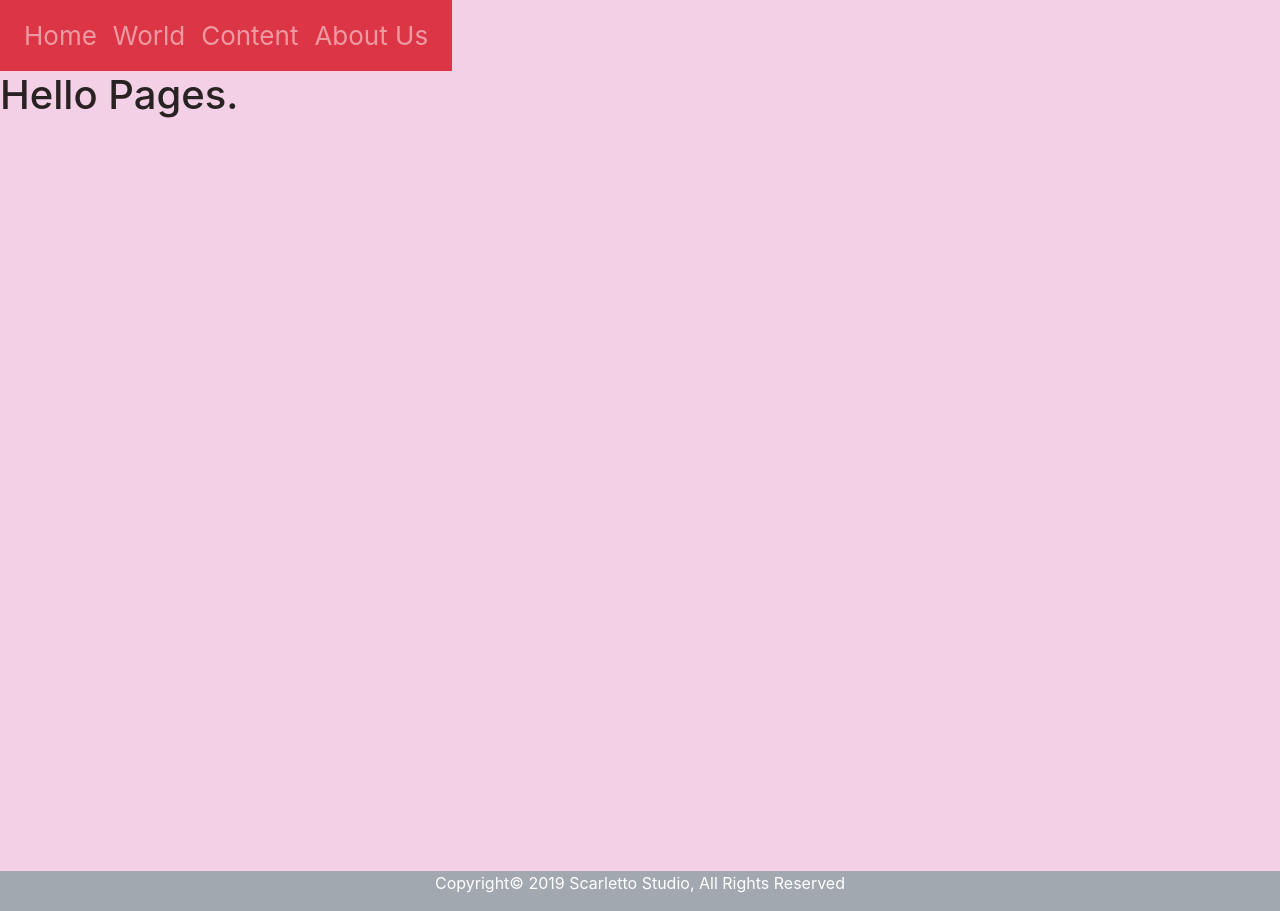
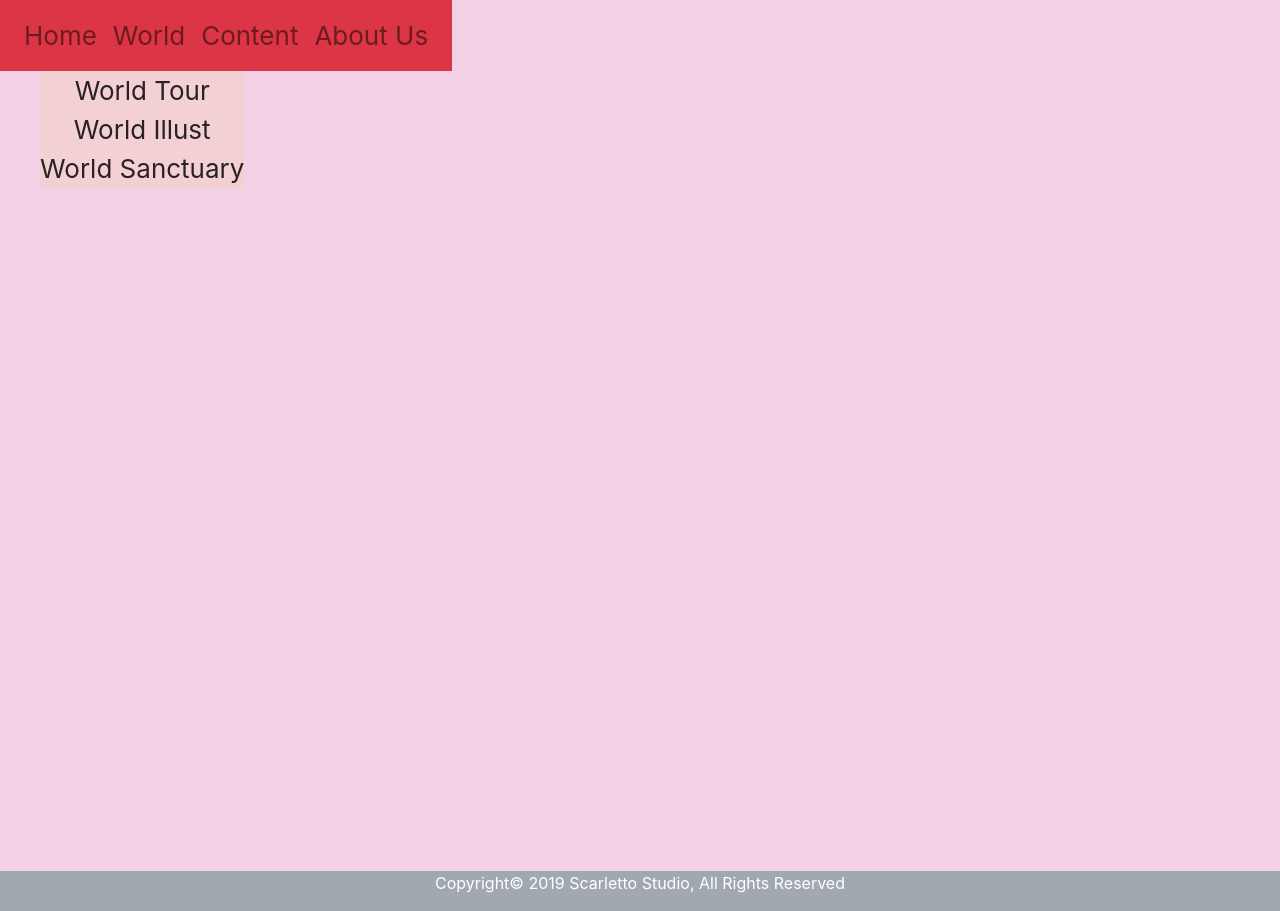
Before and after one commit to Scarletto-Studio/GeneralWorld, a React (Create React App) app: page /world in a window 1280 px wide. Built offline with nearby package versions, Linux system fonts and the light colour scheme.

Commit message:
Add Method to Button by Handling Function.

```diff
--- a/src/components/button.jsx
+++ b/src/components/button.jsx
@@ -1,21 +1,21 @@
 import React, { Component } from "react";
 import Button from "react-bootstrap/Button";
 
+const alertok = () => {
+    alert("Hello Baifern.")
+}
+
 const Buttonna = () => (
-  <div>
+  <div onClick={alertok}>
     <Button variant="primary">Baifern</Button>
   </div>
 )
 
 class Buttoness extends Component {
-    alertok() {
-        console.log("Hello Baifern.")
-    }
-
     render() {
         return(
             <div>
-                <Buttonna onClick={this.alertok.bind(this)} />
+                <Buttonna onClick={() => this.alertok()} />
             </div>
         )
     }
--- a/src/components/navbar.jsx
+++ b/src/components/navbar.jsx
@@ -31,7 +31,7 @@ class Navibar extends Component {
   render() {
     return (
       <div>
-        <Navbar bg="danger" variant="dark">
+        <Navbar bg="danger" variant="light">
           <Nav className="mr-auto">
             <Nav.Link href="/">Home</Nav.Link>
             <Nav.Link href="/world">World</Nav.Link>
--- a/src/pages/world.jsx
+++ b/src/pages/world.jsx
@@ -1,11 +1,26 @@
 import React , {Component} from 'react'
+import Styled from 'styled-components'
 import '../App.css'
 
+const Nav = Styled.ul`
+    list-style-type: none;
+    margin: 0;
+    padding: 0;
+    overflow: hidden;
+    background-color: #f3d0d4;
+    &:hover {
+        background: #f3d0e6;
+    }
+`
 class World extends Component {
     render() {
         return(
             <div className="App-header">
-                <h1>Hello Pages.</h1>
+                <ul>
+                    <Nav>World Tour</Nav>
+                    <Nav>World Illust</Nav>
+                    <Nav>World Sanctuary</Nav>
+                </ul>
             </div>
         )
     }
```
